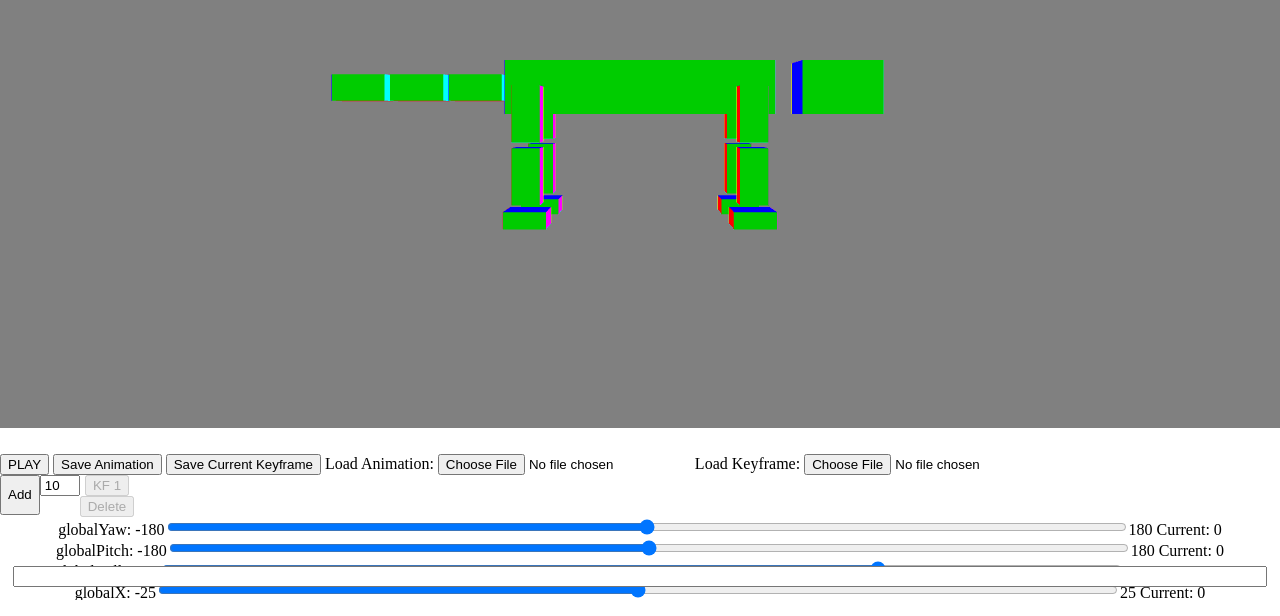
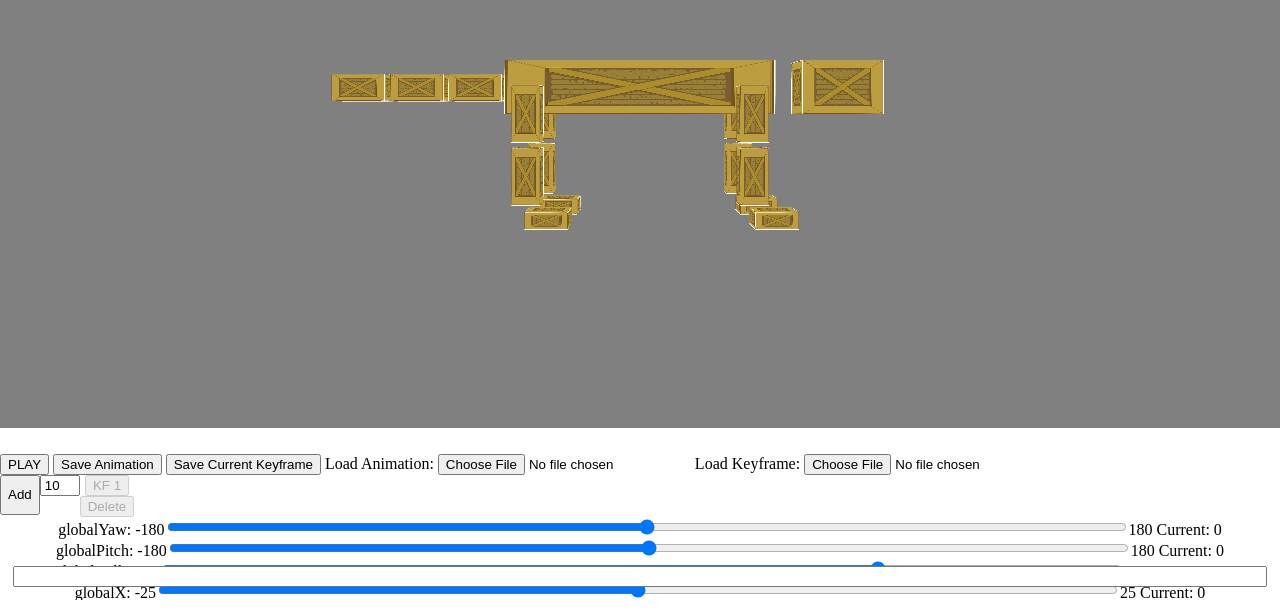
Before and after one commit to alchemistake/CS465-ASSG2, a plain HTML site: page index.html in a window 1280 px wide. Shown: the part 200-816 px from the top of the page. Drawn offline with Linux system fonts and the light colour scheme.

```diff
--- a/cat.js
+++ b/cat.js
@@ -131,23 +131,23 @@ const variables = [
         "val": 0
     }, {
         "name": "pawFrontLeftLegAngle",
-        "min": -60,
-        "max": 60,
+        "min": -30,
+        "max": 180,
         "val": 0
     }, {
         "name": "pawFrontRightLegAngle",
-        "min": -60,
-        "max": 60,
+        "min": -30,
+        "max": 180,
         "val": 0
     }, {
         "name": "pawBackLeftLegAngle",
-        "min": -60,
-        "max": 60,
+        "min": -30,
+        "max": 180,
         "val": 0
     }, {
         "name": "pawBackRightLegAngle",
-        "min": -60,
-        "max": 60,
+        "min": -120,
+        "max": 120,
         "val": 0
     }
 ];
@@ -165,6 +165,8 @@ const headWidth = 1.0;
 let tailHeight = 1.0;
 const tailWidth = 0.5;
 
+let cameraX = 0.0, cameraY = 0.0;
+
 function createNode(transform, render, sibling, child) {
     return {
         transform: transform,
@@ -180,9 +182,9 @@ function initNodes(key) {
     switch (key) {
         case "torso":
             m = translate(jointVariables["globalX"], jointVariables["globalY"], jointVariables["globalZ"]-15);
-            m = mult(m, rotate(jointVariables["globalRoll"], 1, 0, 0));
-            m = mult(m, rotate(jointVariables["globalPitch"], 0, 1, 0));
-            m = mult(m, rotate(jointVariables["globalYaw"] - 90, 0, 0, 1));
+            m = mult(m, rotate(parseFloat(jointVariables["globalRoll"]) + cameraY, 1, 0, 0));
+            m = mult(m, rotate(parseFloat(jointVariables["globalPitch"]), 0, 1, 0));
+            m = mult(m, rotate(parseFloat(jointVariables["globalYaw"]) - 90. + cameraX, 0, 0, 1));
             m = mult(m, translate(-torsoWidth*0.5, -torsoHeight*0.5, -torsoWidth*0.5));
             figure[key] = createNode(m, renderGenerator(torsoHeight, torsoWidth), null, "head");
             break;
@@ -238,21 +240,25 @@ function initNodes(key) {
         case "pawFrontLeftLeg":
             m = translate(0.0, lowerLegHeight * 1.1, 0.0);
             m = mult(m, rotate(jointVariables[key + "Angle"], 1, 0, 0));
+            m = mult(m, translate(0, 0, pawLegWidth / -2));
             figure[key] = createNode(m, renderGenerator(pawLegHeight, pawLegWidth), null, null);
             break;
         case "pawFrontRightLeg":
             m = translate(0.0, lowerLegHeight * 1.1, 0.0);
             m = mult(m, rotate(jointVariables[key + "Angle"], 1, 0, 0));
+            m = mult(m, translate(0, 0, pawLegWidth / -2));
             figure[key] = createNode(m, renderGenerator(pawLegHeight, pawLegWidth), null, null);
             break;
         case "pawBackLeftLeg":
             m = translate(0.0, lowerLegHeight * 1.1, 0.0);
             m = mult(m, rotate(jointVariables[key + "Angle"], 1, 0, 0));
+            m = mult(m, translate(0, 0, pawLegWidth / -2));
             figure[key] = createNode(m, renderGenerator(pawLegHeight, pawLegWidth), null, null);
             break;
         case "pawBackRightLeg":
             m = translate(0.0, lowerLegHeight * 1.1, 0.0);
             m = mult(m, rotate(jointVariables[key + "Angle"], 1, 0, 0));
+            m = mult(m, translate(0, 0, pawLegWidth / -2));
             figure[key] = createNode(m, renderGenerator(pawLegHeight, pawLegWidth), null, null);
             break;
         case "tailStart":
--- a/controller.js
+++ b/controller.js
@@ -2,6 +2,8 @@ const animator = document.getElementById("animator");
 let editorKeyframe = 0;
 
 function addKeyFrame() {
+    if(playing)
+        playing = false;
     const nof = document.createElement("div");
     nof.className = "noOfFrames";
     nof.innerHTML = '<input style="width:40px" size="3" value="10" type="number">';
@@ -109,6 +111,8 @@ function saveVariablesToKeyframes(index) {
 
 function updateSliderIndicator(slider, span) {
     return function () {
+        if(playing)
+            playing = false;
         span.innerText = slider.value;
         jointVariables[slider.name] = slider.value;
         requestAnimationFrame(render);
@@ -188,8 +192,12 @@ function loadAnimation(evt) {
 
     fr.onload = function (e) {
         const data = JSON.parse(e.target.result);
-        while (data["keyframes"].length < keyframes.length) {deleteKeyframe(0);}
-        while (data["keyframes"].length > keyframes.length) {addKeyFrame();}
+        while (data["keyframes"].length < keyframes.length) {
+            deleteKeyframe(0);
+        }
+        while (data["keyframes"].length > keyframes.length) {
+            addKeyFrame();
+        }
         keyframes = data["keyframes"];
         inBetweenFrameCount = data["inBetweenFrameCount"];
         loadVariablesFromKeyframes(editorKeyframe);
@@ -223,3 +231,38 @@ c.height = c.parentElement.clientHeight;
 
 document.getElementById('fileAnimation').addEventListener('change', loadAnimation, false);
 document.getElementById('fileKeyframe').addEventListener('change', loadKeyframe, false);
+
+let prevX, prevY, lastUpdate = 0;
+
+function camera(event) {
+    if (Date.now() - lastUpdate > spf) {
+        const deltaX = (event.clientX - prevX) / c.width;
+        const deltaY = (event.clientY - prevY) / c.height;
+
+        cameraX += -1 * deltaX * 180;
+        cameraY += deltaY * 180;
+
+        prevX = event.clientX;
+        prevY = event.clientY;
+
+        if (!playing)
+            requestAnimFrame(render);
+        lastUpdate = Date.now();
+    }
+}
+
+c.addEventListener("mousedown", function (event) {
+    prevX = event.clientX;
+    prevY = event.clientY;
+
+    c.addEventListener("mousemove", camera)
+});
+
+function finish() {
+    c.removeEventListener("mousemove", camera);
+    if (!playing)
+        requestAnimFrame(render);
+}
+
+c.addEventListener("mouseup", finish);
+c.addEventListener("mouseleave", finish);
--- a/index.html
+++ b/index.html
@@ -7,8 +7,8 @@
     <link rel="stylesheet" href="main.css">
     <script id="vertex-shader" type="x-shader/x-vertex">
 attribute  vec4 vPosition;
-attribute  vec4 vColor;
-varying vec4 fColor;
+attribute vec2 vertTexCoord;
+varying vec2 fragTexCoord;
 
 uniform mat4 modelViewMatrix;
 uniform mat4 projectionMatrix;
@@ -16,26 +16,34 @@ uniform mat4 projectionMatrix;
 void main()
 {
     gl_Position = projectionMatrix * modelViewMatrix * vPosition;
-    fColor = vColor;
+    fragTexCoord = vertTexCoord;
 }
-
-
     </script>
 
     <script id="fragment-shader" type="x-shader/x-fragment">
-#ifdef GL_ES
-precision highp float;
-#endif
+    precision mediump float;
+
+    varying vec2 fragTexCoord;
+    uniform sampler2D sampler;
+
+    void main(){
+        gl_FragColor = texture2D(sampler, fragTexCoord);
+    }
+    </script>
+    <!--<script id="fragment-shader" type="x-shader/x-fragment">-->
+<!--#ifdef GL_ES-->
+<!--precision highp float;-->
+<!--#endif-->
 
 
-varying vec4 fColor;
+<!--varying vec4 fColor;-->
 
-void
-main()
-{
-    gl_FragColor = fColor;
-}
-    </script>
+<!--void-->
+<!--main()-->
+<!--{-->
+    <!--gl_FragColor = fColor;-->
+<!--}-->
+    <!--</script>-->
 
     <script type="text/javascript" src="Common/webgl-utils.js"></script>
     <script type="text/javascript" src="Common/initShaders.js"></script>
@@ -81,6 +89,6 @@ main()
     </tr>
 </table>
 </body>
-
+<img id="crate-image" src="crate.png" width="0" height="0"/>
 <script src="controller.js"></script>
 </html>
--- a/model/testcat.js
+++ b/model/testcat.js
@@ -16,7 +16,7 @@ let modelViewMatrix;
 let instanceMatrix;
 let modelViewMatrixLoc;
 
-var catmodel = JSON.parse("correctcat.json");
+let catmodel = JSON.parse("correctcat.json");
 
 const vertices = catmodel.meshes.vertices[];
 const vertexColors = [
--- a/view.js
+++ b/view.js
@@ -17,24 +17,14 @@ let instanceMatrix;
 let modelViewMatrixLoc;
 
 const vertices = [
-    vec4(-0.5, -0.5, 0.5, 1.0),
-    vec4(-0.5, 0.5, 0.5, 1.0),
-    vec4(0.5, 0.5, 0.5, 1.0),
-    vec4(0.5, -0.5, 0.5, 1.0),
-    vec4(-0.5, -0.5, -0.5, 1.0),
-    vec4(-0.5, 0.5, -0.5, 1.0),
-    vec4(0.5, 0.5, -0.5, 1.0),
-    vec4(0.5, -0.5, -0.5, 1.0)
-];
-const vertexColors = [
-    vec4(0.0, 0.0, 0.0, 1.0),  // black
-    vec4(1.0, 0.0, 0.0, 1.0),  // red
-    vec4(1.0, 1.0, 0.0, 1.0),  // yellow
-    vec4(0.0, 0.0, 1.0, 1.0),  // blue
-    vec4(1.0, 0.0, 1.0, 1.0),  // magenta
-    vec4(0.0, 0.8, 0.0, 1.0),  // green
-    vec4(0.0, 1.0, 1.0, 1.0),  // cyan
-    vec4(1.0, 1.0, 1.0, 1.0)  // white
+    [-0.5, -0.5, 0.5],
+    [-0.5, 0.5, 0.5],
+    [0.5, 0.5, 0.5],
+    [0.5, -0.5, 0.5],
+    [-0.5, -0.5, -0.5],
+    [-0.5, 0.5, -0.5],
+    [0.5, 0.5, -0.5],
+    [0.5, -0.5, -0.5]
 ];
 
 const jointVariables = {};
@@ -60,8 +50,8 @@ const figure = {
 };
 
 const stack = [];
-let vBuffer, cBuffer;
-const pointsArray = [], colorsArray = [];
+let vBuffer;
+const pointsArray = [];
 
 function traverse(key) {
     if (key == null) return;
@@ -83,15 +73,10 @@ function renderGenerator(height, width) {
 }
 
 function quad(a, b, c, d) {
-    pointsArray.push(vertices[a]);
-    pointsArray.push(vertices[b]);
-    pointsArray.push(vertices[c]);
-    pointsArray.push(vertices[d]);
-
-    colorsArray.push(vertexColors[a]);
-    colorsArray.push(vertexColors[a]);
-    colorsArray.push(vertexColors[a]);
-    colorsArray.push(vertexColors[a]);
+    pointsArray.push([...vertices[a], 0.0, 0.0]);
+    pointsArray.push([...vertices[b], 0.0, 1.0]);
+    pointsArray.push([...vertices[c], 1.0, 1.0]);
+    pointsArray.push([...vertices[d], 1.0, 0.0]);
 }
 
 function cube() {
@@ -118,6 +103,19 @@ window.onload = function init() {
 
     program = initShaders(gl, "vertex-shader", "fragment-shader");
 
+    const boxTexture = gl.createTexture();
+    gl.bindTexture(gl.TEXTURE_2D, boxTexture);
+    gl.texParameteri(gl.TEXTURE_2D, gl.TEXTURE_WRAP_S, gl.CLAMP_TO_EDGE);
+    gl.texParameteri(gl.TEXTURE_2D, gl.TEXTURE_WRAP_T, gl.CLAMP_TO_EDGE);
+    gl.texParameteri(gl.TEXTURE_2D, gl.TEXTURE_MIN_FILTER, gl.LINEAR);
+    gl.texParameteri(gl.TEXTURE_2D, gl.TEXTURE_MAG_FILTER, gl.LINEAR);
+    gl.texImage2D(
+        gl.TEXTURE_2D, 0, gl.RGBA, gl.RGBA,
+        gl.UNSIGNED_BYTE,
+        document.getElementById('crate-image')
+    );
+    gl.bindTexture(gl.TEXTURE_2D, null);
+
     gl.useProgram(program);
 
     instanceMatrix = mat4();
@@ -134,23 +132,46 @@ window.onload = function init() {
 
     cube();
 
-    cBuffer = gl.createBuffer();
-    gl.bindBuffer( gl.ARRAY_BUFFER, cBuffer);
-    gl.bufferData( gl.ARRAY_BUFFER, flatten(colorsArray), gl.STATIC_DRAW );
-
-    const vColor = gl.getAttribLocation(program, "vColor");
-    gl.vertexAttribPointer( vColor, 4, gl.FLOAT, false, 0, 0 );
-    gl.enableVertexAttribArray( vColor);
+    // cBuffer = gl.createBuffer();
+    // gl.bindBuffer(gl.ARRAY_BUFFER, cBuffer);
+    // gl.bufferData(gl.ARRAY_BUFFER, flatten(colorsArray), gl.STATIC_DRAW);
+    //
+    // const vColor = gl.getAttribLocation(program, "vColor");
+    // gl.vertexAttribPointer(vColor, 4, gl.FLOAT, false, 0, 0);
+    // gl.enableVertexAttribArray(vColor);
 
     vBuffer = gl.createBuffer();
-
     gl.bindBuffer(gl.ARRAY_BUFFER, vBuffer);
     gl.bufferData(gl.ARRAY_BUFFER, flatten(pointsArray), gl.STATIC_DRAW);
 
     const vPosition = gl.getAttribLocation(program, "vPosition");
-    gl.vertexAttribPointer(vPosition, 4, gl.FLOAT, false, 0, 0);
+    // gl.vertexAttribPointer(vPosition, 5, gl.FLOAT, false, 0, 0);
+    // gl.enableVertexAttribArray(vPosition);
+
+    const texCoordAttribLocation = gl.getAttribLocation(program, 'vertTexCoord');
+
+    gl.vertexAttribPointer(
+        vPosition, // Attribute location
+        3, // Number of elements per attribute
+        gl.FLOAT, // Type of elements
+        gl.FALSE,
+        5 * Float32Array.BYTES_PER_ELEMENT, // Size of an individual vertex
+        0 // Offset from the beginning of a single vertex to this attribute
+    );
+    gl.vertexAttribPointer(
+        texCoordAttribLocation, // Attribute location
+        2, // Number of elements per attribute
+        gl.FLOAT, // Type of elements
+        gl.FALSE,
+        5 * Float32Array.BYTES_PER_ELEMENT, // Size of an individual vertex
+        3 * Float32Array.BYTES_PER_ELEMENT // Offset from the beginning of a single vertex to this attribute
+    );
+
     gl.enableVertexAttribArray(vPosition);
+    gl.enableVertexAttribArray(texCoordAttribLocation);
 
+    gl.bindTexture(gl.TEXTURE_2D, boxTexture);
+    gl.activeTexture(gl.TEXTURE0);
     render();
 };
 
@@ -159,6 +180,6 @@ function render() {
         initNodes(key);
     }
 
-    gl.clear( gl.COLOR_BUFFER_BIT | gl.DEPTH_BUFFER_BIT);
+    gl.clear(gl.COLOR_BUFFER_BIT | gl.DEPTH_BUFFER_BIT);
     traverse("torso");
 }
```
Also changed, not shown: crate.png (added).
